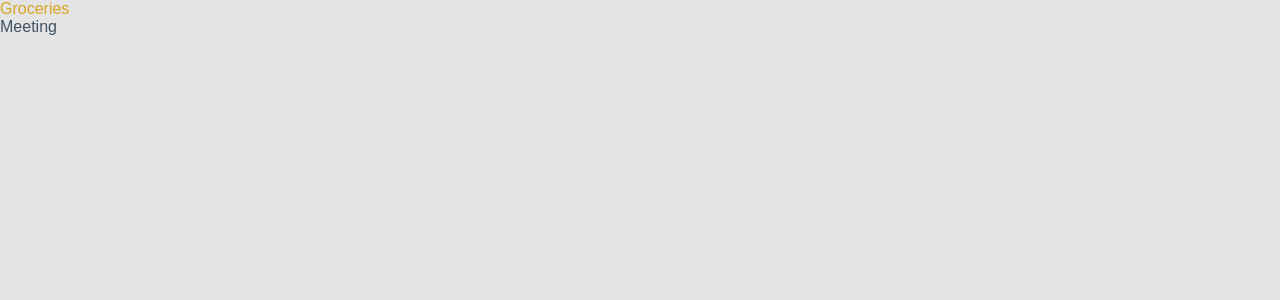
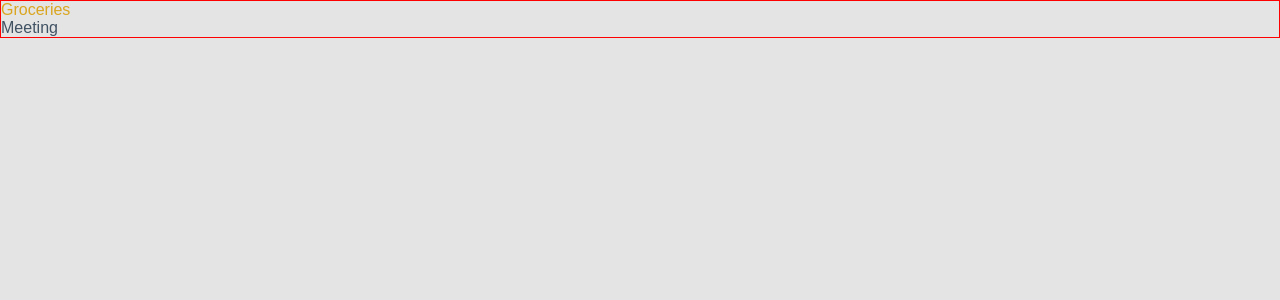
Before and after one commit to hawkgs/vuejs-demo-app, a Vue app: page / in a window 1280 px wide. Shown: the top 300 px of the page. Built offline with nearby package versions, Linux system fonts and the light colour scheme.

Commit message:
Create TodoList component

```diff
--- a/src/App.vue
+++ b/src/App.vue
@@ -1,30 +1,16 @@
 <template>
   <div id="app">
-    <ToDo
-      v-for="(data, idx) in todos"
-      v-bind:key="idx"
-      v-bind:starred="data.starred"
-    >
-      {{ data.text }}
-    </Todo>
+    <TodoList />
   </div>
 </template>
 
 <script>
-import ToDo from './components/ToDo.vue'
+import TodoList from './components/TodoList.vue'
 
 export default {
   name: 'app',
   components: {
-    ToDo
-  },
-  data() {
-    return {
-      todos: [
-        { text: 'Groceries', starred: true },
-        { text: 'Meeting', starred: false },
-      ]
-    }
+    TodoList
   }
 }
 </script>
--- /dev/null
+++ b/src/components/TodoList.vue
@@ -0,0 +1,34 @@
+<template>
+  <div class="todo-list">
+    <TodoListItem
+      v-for="(data, idx) in todos"
+      v-bind:key="idx"
+      v-bind:starred="data.starred"
+    >
+      {{ data.text }}
+    </TodoListItem>
+  </div>
+</template>
+
+<script>
+import TodoListItem from './TodoListItem.vue';
+
+export default {
+  name: 'TodoList',
+  components: { TodoListItem },
+  data() {
+    return {
+      todos: [
+        { text: 'Groceries', starred: true },
+        { text: 'Meeting', starred: false },
+      ]
+    }
+  }
+}
+</script>
+
+<style scoped>
+  .todo-list {
+    border: 1px solid red;
+  }
+</style>
--- a/src/components/ToDo.vue
+++ b/src/components/TodoListItem.vue
@@ -6,9 +6,8 @@
 
 <script>
 export default {
-  name: 'ToDo',
+  name: 'TodoListItem',
   props: {
-     text: String,
     starred: Boolean
   }
 }
```
